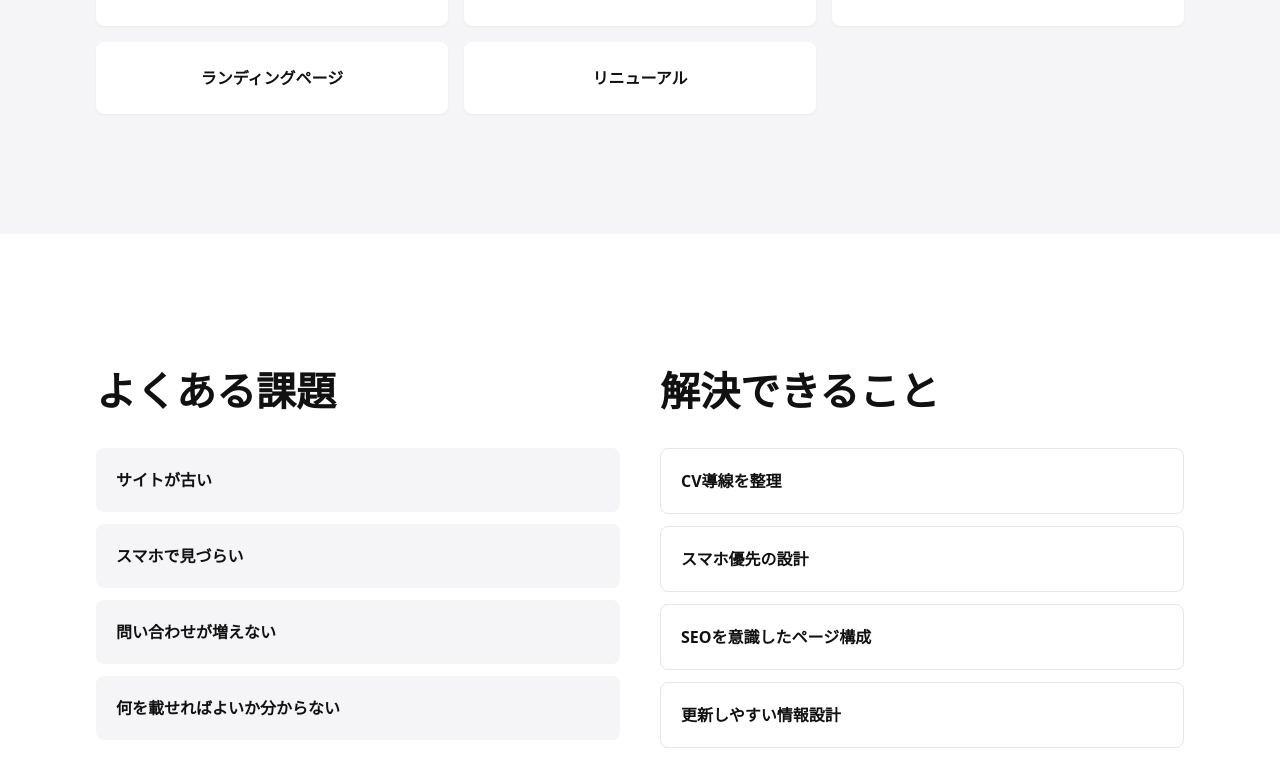
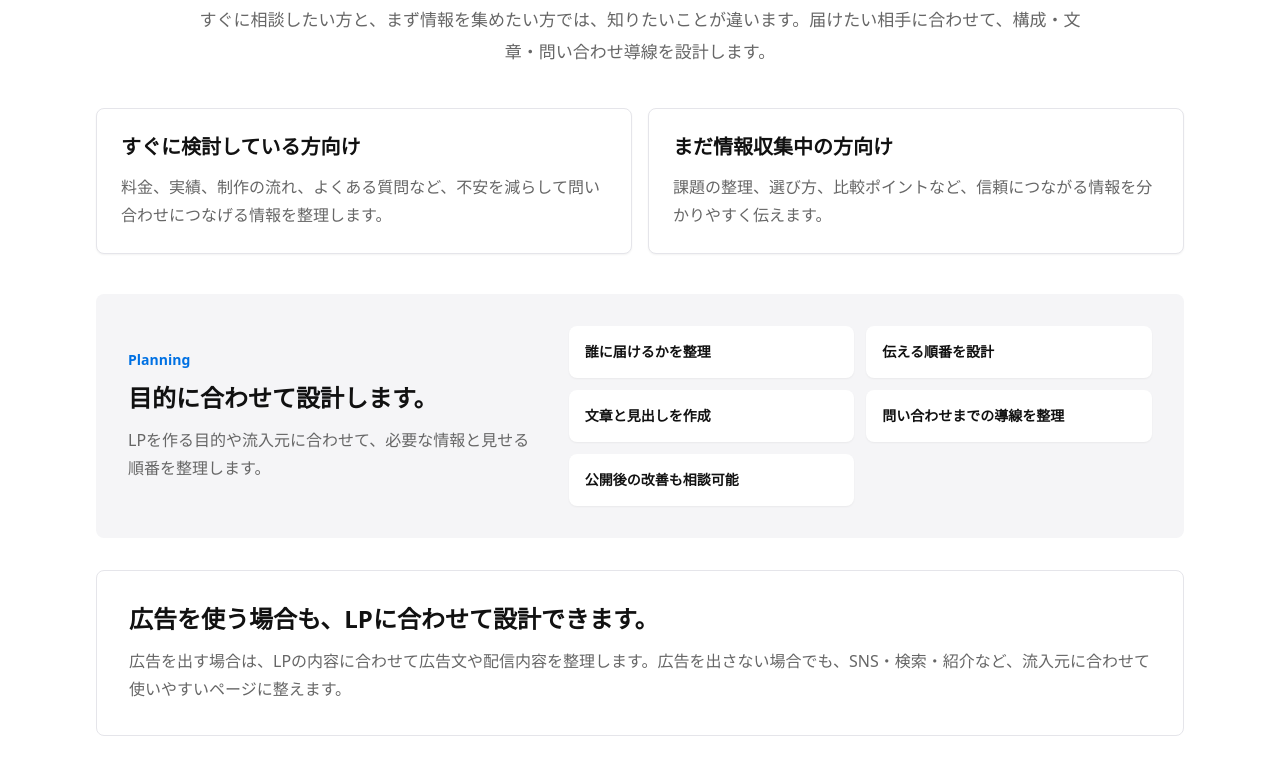
Before and after one commit to iwamitsuco/officialSite, a Next.js app: page /services/website in a window 1280 px wide. Shown: the part 861-1640 px from the top of the page. Built offline with nearby package versions, Linux system fonts and the light colour scheme.

Commit message:
Add LP audience strategy section

```diff
--- a/components/sections/ServiceDetailPage.tsx
+++ b/components/sections/ServiceDetailPage.tsx
@@ -35,6 +35,7 @@ export function ServiceDetailPage({ service }: ServiceDetailPageProps) {
         </div>
       </section>
       {service.slug === "web-advertising" ? <WebAdTypesSection /> : null}
+      {service.slug === "website" ? <LandingPageStrategySection /> : null}
       <section className="section-space bg-apple-gray">
         <div className="container-site">
           <SectionTitle title="対応内容" align="center" />
@@ -96,3 +97,66 @@ export function ServiceDetailPage({ service }: ServiceDetailPageProps) {
     </>
   );
 }
+
+function LandingPageStrategySection() {
+  const visitorTypes = [
+    {
+      title: "すぐに検討している方向け",
+      description: "料金、実績、制作の流れ、よくある質問など、不安を減らして問い合わせにつなげる情報を整理します。"
+    },
+    {
+      title: "まだ情報収集中の方向け",
+      description: "課題の整理、選び方、比較ポイントなど、信頼につながる情報を分かりやすく伝えます。"
+    }
+  ];
+  const planningItems = ["誰に届けるかを整理", "伝える順番を設計", "文章と見出しを作成", "問い合わせまでの導線を整理", "公開後の改善も相談可能"];
+
+  return (
+    <section className="section-space">
+      <div className="container-site">
+        <div className="mx-auto max-w-4xl text-center">
+          <p className="eyebrow">Landing Page</p>
+          <h2 className="mt-4 text-3xl font-semibold leading-tight md:text-5xl">見る人に合わせて、伝わるLPを作ります。</h2>
+          <p className="lead mt-5">
+            すぐに相談したい方と、まず情報を集めたい方では、知りたいことが違います。届けたい相手に合わせて、構成・文章・問い合わせ導線を設計します。
+          </p>
+        </div>
+
+        <div className="mt-10 grid gap-4 md:grid-cols-2">
+          {visitorTypes.map((item) => (
+            <div className="rounded-lg border border-apple-border bg-white p-6 shadow-sm" key={item.title}>
+              <h3 className="text-xl font-semibold">{item.title}</h3>
+              <p className="mt-3 leading-7 text-apple-sub">{item.description}</p>
+            </div>
+          ))}
+        </div>
+
+        <div className="mt-10 rounded-lg bg-apple-gray p-6 md:p-8">
+          <div className="grid gap-6 md:grid-cols-[1fr_1.4fr] md:items-center">
+            <div>
+              <p className="eyebrow">Planning</p>
+              <h3 className="mt-3 text-2xl font-semibold">目的に合わせて設計します。</h3>
+              <p className="mt-3 leading-7 text-apple-sub">
+                LPを作る目的や流入元に合わせて、必要な情報と見せる順番を整理します。
+              </p>
+            </div>
+            <div className="grid gap-3 sm:grid-cols-2">
+              {planningItems.map((item) => (
+                <div className="rounded-lg bg-white p-4 text-sm font-semibold shadow-sm" key={item}>
+                  {item}
+                </div>
+              ))}
+            </div>
+          </div>
+        </div>
+
+        <div className="mt-8 rounded-lg border border-apple-border p-6 md:p-8">
+          <h3 className="text-2xl font-semibold">広告を使う場合も、LPに合わせて設計できます。</h3>
+          <p className="mt-3 leading-7 text-apple-sub">
+            広告を出す場合は、LPの内容に合わせて広告文や配信内容を整理します。広告を出さない場合でも、SNS・検索・紹介など、流入元に合わせて使いやすいページに整えます。
+          </p>
+        </div>
+      </div>
+    </section>
+  );
+}
```
